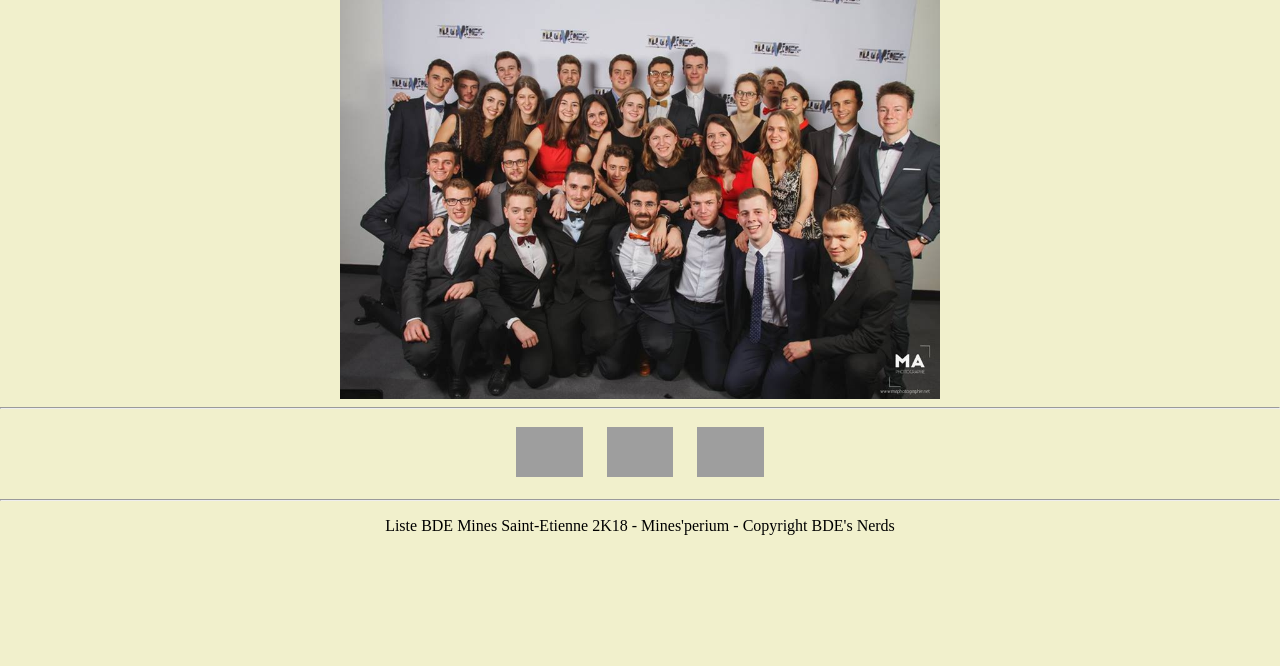
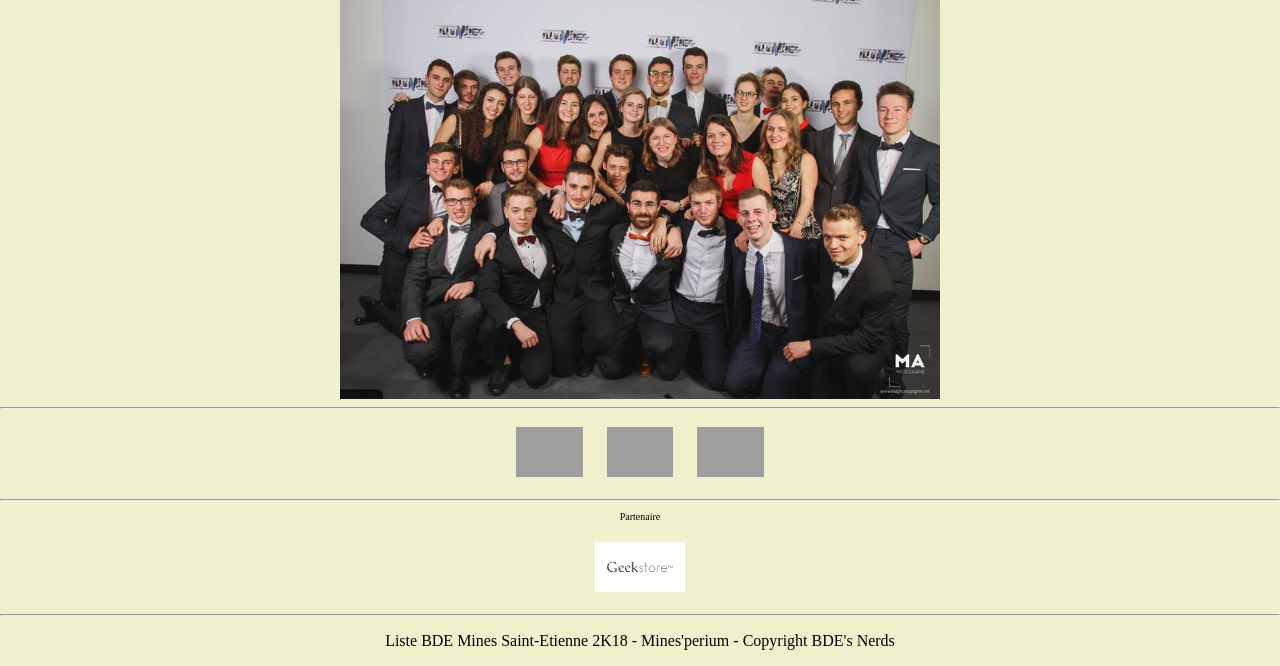
Before and after one commit to RenaudierAntonin/Site-BDE-EMSE-2018, a PHP site: page / in a window 1280 px wide. Shown: the part 485-1151 px from the top of the page. Before the commit the page ends 1020 px from the top, so only its background shows below. Run offline with PHP 8.4, Linux system fonts and the light colour scheme; some libraries are stand-ins or nearby versions; grey boxes are pictures that could not be loaded.

Commit message:
partenaire

```diff
--- a/index.php
+++ b/index.php
@@ -16,7 +16,7 @@
 	</div>
 	<img class="photo_generale" src="img/photo_generale.jpg">
 	<?php include("reseaux_sociaux.php"); ?>
-
+	<?php include("partenaires.php"); ?>
 </body>
 <footer>
 	<p class="credits">Liste BDE Mines Saint-Etienne 2K18 - Mines'perium - Copyright BDE's Nerds</p>
--- /dev/null
+++ b/partenaires.php
@@ -0,0 +1,5 @@
+	<div class="social-container">
+		<p style="font-size: 10px;">Partenaire</p>
+		<a href="https://www.geekstore.fr/" target="_blank"><img class="social" src="img/geekstore.png"></a>
+	</div>
+<hr>
--- a/planning.php
+++ b/planning.php
@@ -10,8 +10,8 @@
 
 	<?php include("menu.php"); ?>
 
-	<h1>Ici sera inséré le planning</h1>
-
+	<h1 style="display: block;margin-right: auto;margin-left: auto;text-align: center;">More to come!!</h1>
+	<img style="display:block; max-width: 80%;margin-left:auto;margin-right: auto;text-align: center;" src="img/planning.jpg">
 	<?php include("reseaux_sociaux.php"); ?>
 
 </body>
```
Also changed, not shown: img/geekstore.png (added), img/img1.png (deleted), img/path4153.png (deleted), img/planning.jpg (added), img/wood.jpg (deleted).
